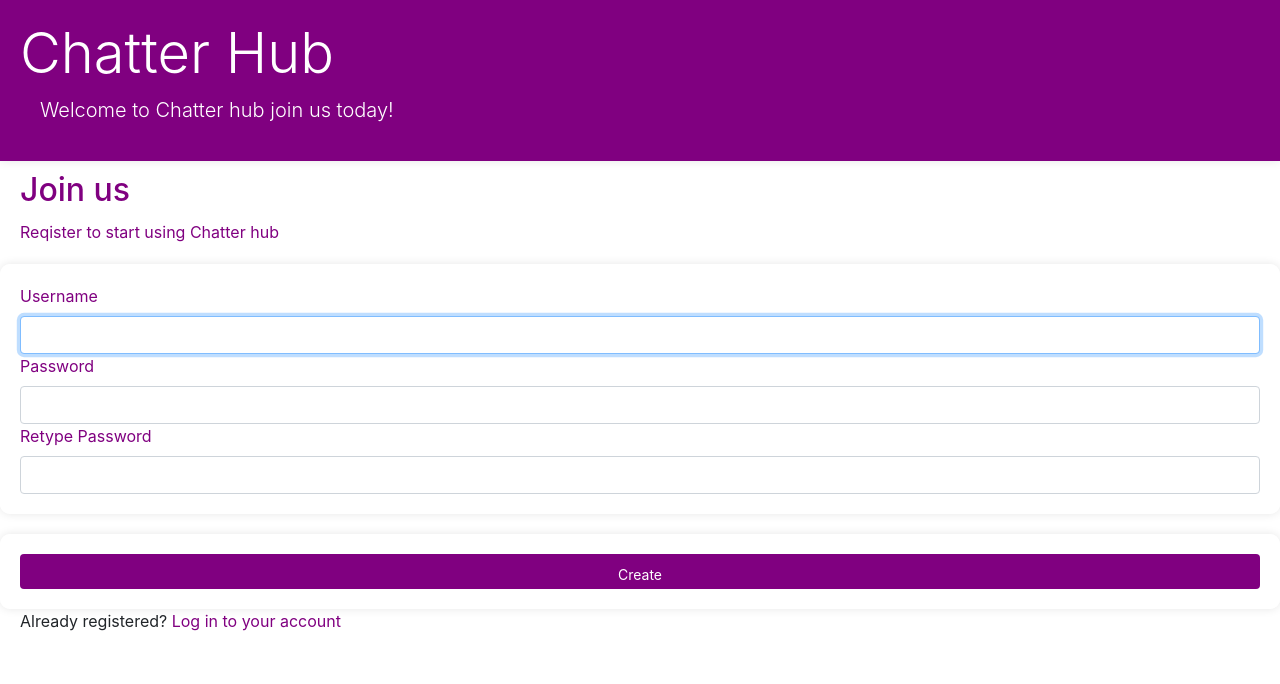
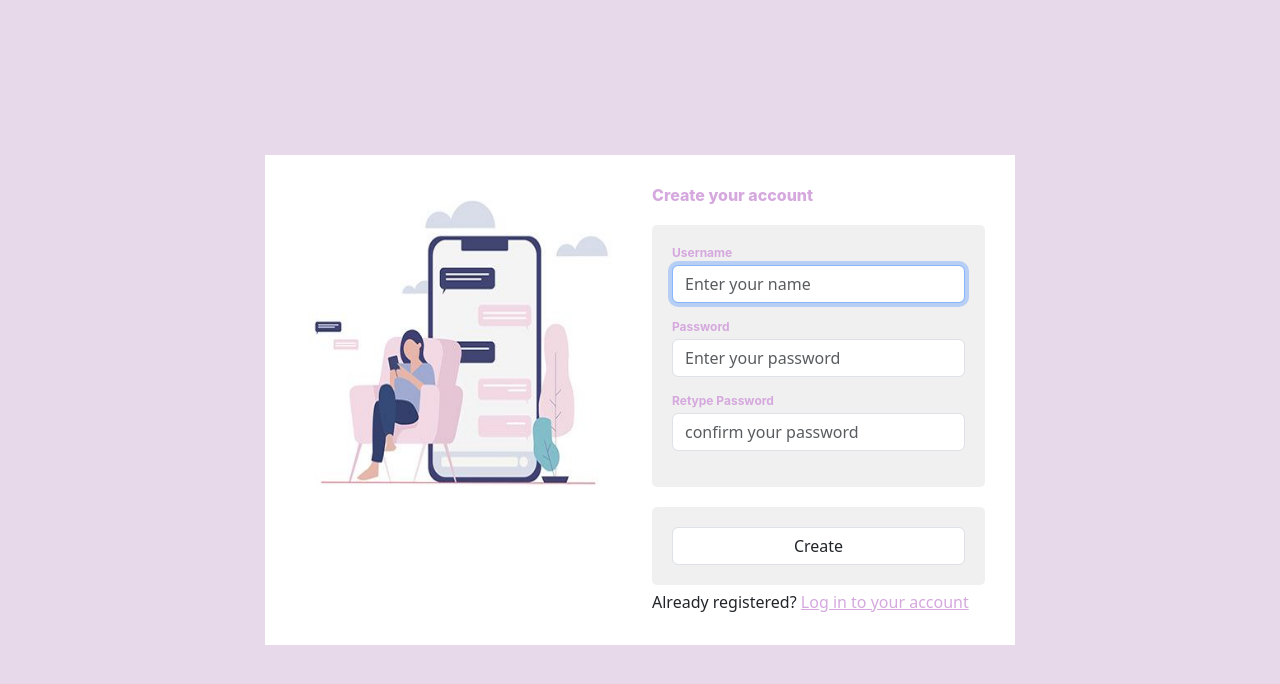
Before and after one commit to Fatimazahraker/chatter_hub, a Flask app: page /index in a window 1280 px wide. Shown: the top 684 px of the page. Run offline with Flask 3, Linux system fonts and the light colour scheme; some libraries are stand-ins or nearby versions.

Commit message:
sign in front end

```diff
--- a/old/static/styles/stylereg.css
+++ b/old/static/styles/stylereg.css
@@ -1,25 +1,48 @@
-/* stylereg.css */
-
 body {
-    background-color: #f8f9fa; /* Light grayish background color */
-    margin: 0 20px;
+    background-color: #E7D8EA;
+    margin:0 20px;
+}
+h2 {
+    color: #d5a8de;
+    font-family: Inter;
+    font-size: 16px;
+    font-style: normal;
+    font-weight: 800;
+    line-height: normal;
+    text-align: left;
+}
+form {
+    width: 750px;
+    height: 490px;
+    position: absolute;
+    top: 50%;
+    left: 50%;
+    transform: translate(-50%, -50%);
+    background-color: #FFFFFF;
+    padding:30px;
+    display: inline-block;
+    text-align: right;
 
 }
 
-.main-section {
-    background-color: #800080; /* Purple background color for the jumbotron */
-    color: #fff; /* Text color for the jumbotron */
-    font-weight: bold;
-    padding: 20px;
-    margin-top: 0px;
-    box-shadow: 0 0 10px rgba(0, 0, 0, 0.1);
+.purple-link {
+    color: #d5a8de;
+}
+#link-login {
+    text-align: left;
+    margin-top: 5px;
 }
 
-/* Add these rules to style the "Join us" heading and paragraph */
-.tilte-chat h2, .tilte-chat p {
-    color: #800080; /* Purple color for headings and paragraphs */
-    margin-top: 10px;
-    margin-left: 20px;
+.user-info,
+.user-action {
+    border: none;
+}
+
+#container {
+            margin-top: 20vh;
+            margin-left: auto; /* Move the container to the right */
+            margin-right: 20px; /* Add some right margin for spacing */
+            text-align: center;
 }
 
 
@@ -27,51 +50,26 @@ body {
     background-color: #fff; /* White background color for form sections */
     padding: 20px;
     margin-top: 20px;
-    border-radius: 10px;
-    box-shadow: 0 0 10px rgba(0, 0, 0, 0.1);
+    border-radius: 5px;
+    box-shadow: 0 0 10px rgba(0, 0, 0, 0.0);
+    background: rgba(217, 217, 217, 0.40);
 }
 
 .user-info ul,
 .user-action ul {
     list-style: none; /* Remove default list styling for error messages */
-    padding: 0;
-    margin: 0;
 }
 
 .user-info label,
 .user-action label {
-    color: #800080; /* Purple color for labels */
-}
-
-.user-info input,
-.user-action input {
-    width: 100%; /* Make form inputs full-width */
-}
-/* Add this rule to make the "Create" button purple */
-form div input[type="submit"] {
-    background-color: #800080; /* Purple color for the button */
-    color: #fff; /* Text color for the button */
-    font-size: 14px; /* Adjust the font size */
-    padding: 10px 20px; /* Adjust the padding to control the button size */
-    border: none; /* Remove the default button border */
-    cursor: pointer; /* Change the cursor to a pointer on hover */
-}
-
-/* Add this rule to change the color on hover */
-form div input[type="submit"]:hover {
-    background-color: #660066; /* Darker purple on hover for the button */
-}
-
-/* Add this rule to make the login link purple */
-.purple-link {
-    color: #800080; /* Purmple color for the link */
+    color: #d5a8de; /* Purple color for labels */
+    display:block; /* separate the label and the input */
+    text-align: left;
+    font-family: Inter;
+    font-size: 12px;
+    font-style: normal;
+    font-weight: 700;
+    line-height: normal;
+    margin-bottom: 5px;
 
 }
-p {
-    margin-left: 20px;
-}
-
-/* Add this rule to change the color on hover */
-.purple-link:hover {
-    color: #660066; /* Darker purple on hover for the link */
-}
--- a/old/templates/index.html
+++ b/old/templates/index.html
@@ -5,32 +5,35 @@
     <meta charset="utf-8">
     <meta name="viewport" content="width=device-width, initial-scale=1">
     <title>register page</title>
+    <!-- Link to Bootstrap CSS via CDN -->
+    <link href="https://cdn.jsdelivr.net/npm/bootstrap@5.3.2/dist/css/bootstrap.min.css" rel="stylesheet" integrity="sha384-T3c6CoIi6uLrA9TneNEoa7RxnatzjcDSCmG1MXxSR1GAsXEV/Dwwykc2MPK8M2HN" crossorigin="anonymous">
     <!-- Link to the external stylesheet -->
     <link rel="stylesheet" href="{{ url_for('static', filename='styles/stylereg.css') }}">
-    <!-- Link to Bootstrap CSS via CDN -->
-    <link rel="stylesheet" href="https://stackpath.bootstrapcdn.com/bootstrap/4.3.1/css/bootstrap.min.css">
 </head>
+
 <body>
     <div class="main-section">
         <div clases="jumbotron">
-            <h1 class="display-4">Chatter Hub</h1>
-            <p class="lead">Welcome to Chatter hub join us today!</p>
+            <!--<h1 class="display-4">Chatter Hub</h1>-->
+            <!--<p class="lead">Welcome to Chatter hub join us today!</p>-->
         </div>
-
     </div>
-    <div class="tilte-chat">
-        <h2>Join us</h2>
-        <p>Reqister to start using Chatter hub</p>
-    </div>
-
-
     <!-- Registration Form -->
     <form action="{{ url_for('index') }}" method="POST">
+        <div class="row">
+            <div class="col-6">
+                <img src="/static/image/sign.jpeg" alt="" style="width: 100%; height: 70%;">
+            </div>
+            <div class="col-6">
+                <div class="tilte-chat">
+                    <h2>Create your account</h2>
+                    <!--<p>Reqister to start using Chatter hub</p>-->
+                </div>
                 <!-- Username Input -->
                 <fieldset class="user-info">
                     <div>
                         {{ form.username.label }}
-            {{ form.username(class_='form-control', placeholder='', autocomplete='off', autofocus=true) }}
+                        {{ form.username(class_='form-control', placeholder='Enter your name', autocomplete='off', autofocus=true) }}
                         <!-- Display username input errors -->
                         <ul>
                             {% for error in form.username.errors %}
@@ -42,7 +45,7 @@
                     <!-- Password Input -->
                     <div>
                         {{ form.password.label }}
-            {{ form.password(class_='form-control', placeholder='') }}
+                        {{ form.password(class_='form-control', placeholder='Enter your password') }}
                         <!-- Display password input errors -->
                         <ul>
                             {% for error in form.password.errors %}
@@ -54,7 +57,7 @@
                     <!-- Confirm Password Input -->
                     <div>
                         {{ form.firm_pswd.label }}
-            {{ form.firm_pswd(class_='form-control', placeholder='') }}
+                        {{ form.firm_pswd(class_='form-control', placeholder='confirm your password') }}
                         <!-- Display confirm password input errors -->
                         <ul>
                             {% for error in form.firm_pswd.errors %}
@@ -73,10 +76,18 @@
                     <!-- CSRF Token for security -->
                     {{ form.csrf_token }}
                 </fieldset>
+                <!-- Login Link for existing users -->
+                <p id="link-login">Already registered? <a href="{{ url_for('login') }}" class="purple-link">Log in to your account</a>
+                </p>
+            </div>
         </form>
 
-    <!-- Login Link for existing users -->
-    <p>Already registered? <a href="{{ url_for('login') }}" class="purple-link">Log in to your account</a></p>
+    </div>
+
+
+    <script src="https://cdn.jsdelivr.net/npm/bootstrap@5.3.2/dist/js/bootstrap.bundle.min.js" integrity="sha384-C6RzsynM9kWDrMNeT87bh95OGNyZPhcTNXj1NW7RuBCsyN/o0jlpcV8Qyq46cDfL" crossorigin="anonymous"></script>
+    <script src="https://cdn.jsdelivr.net/npm/@popperjs/core@2.11.8/dist/umd/popper.min.js" integrity="sha384-I7E8VVD/ismYTF4hNIPjVp/Zjvgyol6VFvRkX/vR+Vc4jQkC+hVqc2pM8ODewa9r" crossorigin="anonymous"></script>
+<script src="https://cdn.jsdelivr.net/npm/bootstrap@5.3.2/dist/js/bootstrap.min.js" integrity="sha384-BBtl+eGJRgqQAUMxJ7pMwbEyER4l1g+O15P+16Ep7Q9Q+zqX6gSbd85u4mG4QzX+" crossorigin="anonymous"></script>
 </body>
 
 </html>
```
Also changed, not shown: old/static/image/sign.jpeg (added). Lines whose indentation alone changed are shown as unchanged.
